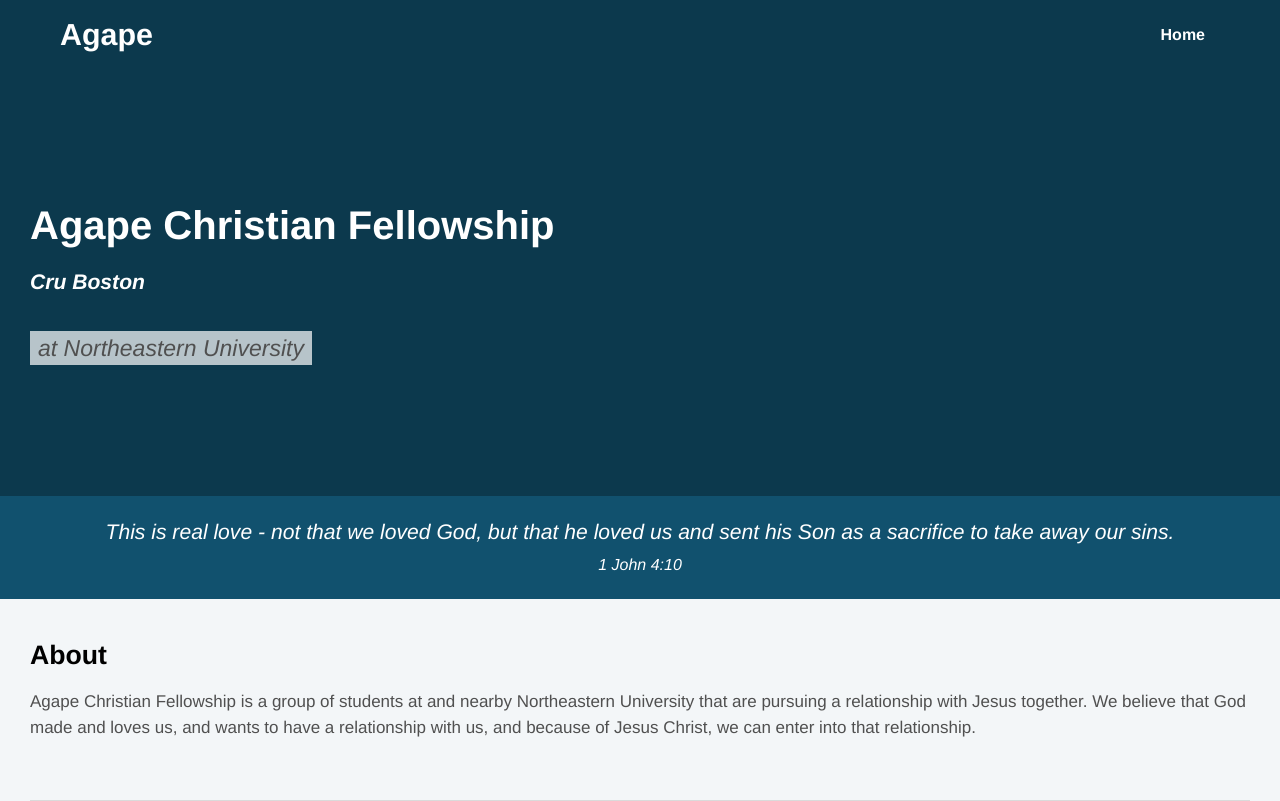
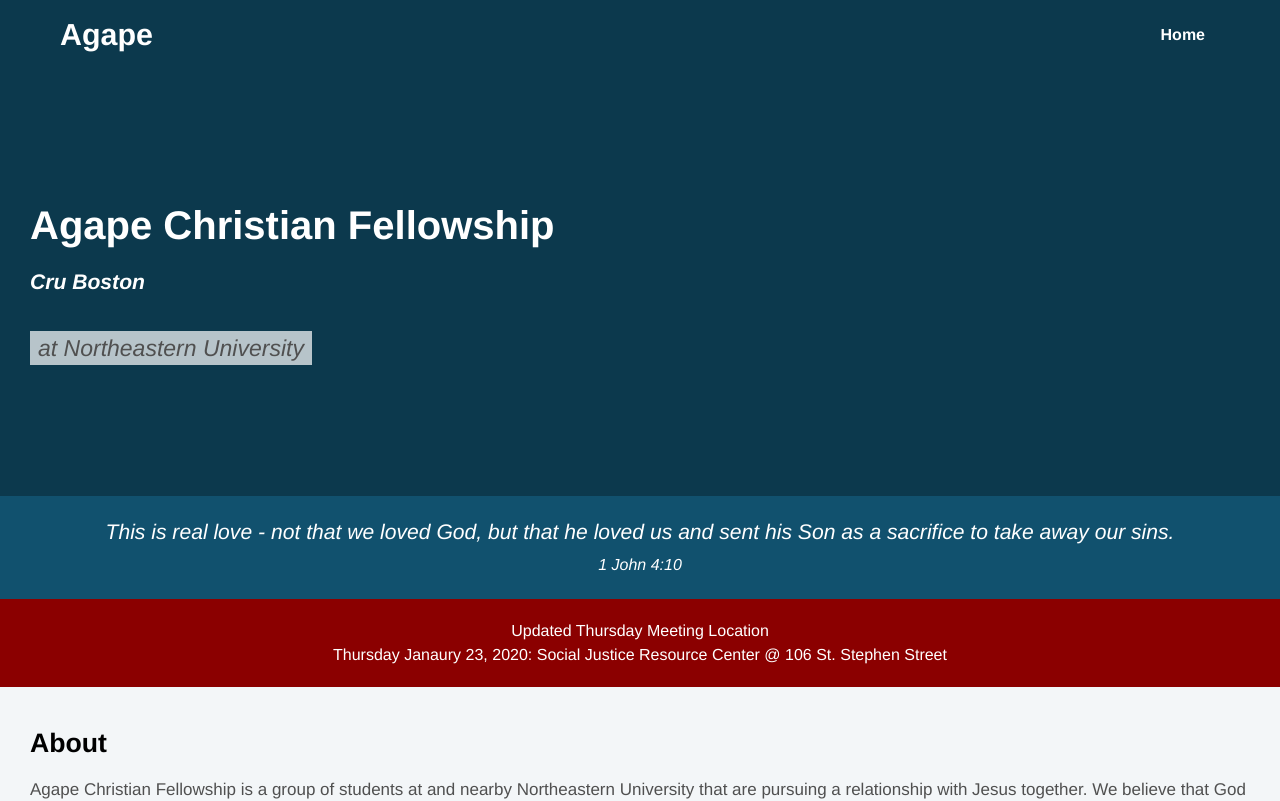
Before and after one commit to PatrickMcGrath29/nuagape-ui, a Nuxt app: page / in a window 1280 px wide. Shown: the top 801 px of the page. Built offline with nearby package versions, Linux system fonts and the light colour scheme.

Commit message:
Updating homepage content

```diff
--- a/assets/styles/pages/index.scss
+++ b/assets/styles/pages/index.scss
@@ -25,7 +25,15 @@
       font-size: $medium-font-size;
     }
   }
+
+  .homepage__alert {
+    color: white;
+    text-align: center;
+    padding: 20px;
+    background-color: darkred;
+  }
 }
+
 
 .heading-subtitle {
   font-size: $medium-font-size;
--- a/pages/index.vue
+++ b/pages/index.vue
@@ -20,6 +20,13 @@
           </em>
         </div>
       </div>
+      <div v-if="alert" class="homepage__alert">
+        <div class="container">
+          Updated Thursday Meeting Location
+          <br />
+          {{ meeting_info }}
+        </div>
+      </div>
     </div>
     <section class="container">
       <div class="content-group">
@@ -31,7 +38,8 @@
         <h3>Weekly Large Group Meetings</h3>
         <em class="meeting-info-text">
           Meeting Info
-          <br />Thursdays at 7:30PM in East Village 002
+          <br />
+          {{ meeting_info }}
         </em>
         <p>Every Thursday we come together as a large group to spend time in fellowship with each other, as we enjoy Jesus together. This year we're moving towards a em group format, where we can encourage each other and explore truth together. Everyone is welcome, regardless of your spiritual background or lack thereof. If you are only able to attend a meeting once a week we usually encourage people to come to the Thursday meetings because it is a really good way to experience the Church, the body of Christ, as we come together with complimentary gifts that all point to God.</p>
       </div>
@@ -79,29 +87,9 @@
   data: function() {
     return {
       upcomingEvents: [],
-      initiatives: [
-        {
-          id: 1,
-          description: 'Study ^ 2',
-          linkPath: '#',
-          imageUrl:
-            'https://images.unsplash.com/photo-1509559449230-59c948a61f51?ixlib=rb-1.2.1&ixid=eyJhcHBfaWQiOjEyMDd9&auto=format&fit=crop&w=3900&q=80'
-        },
-        {
-          id: 2,
-          description: 'Bridging the Divide',
-          linkPath: '#',
-          imageUrl:
-            'https://images.unsplash.com/photo-1509559449230-59c948a61f51?ixlib=rb-1.2.1&ixid=eyJhcHBfaWQiOjEyMDd9&auto=format&fit=crop&w=3900&q=80'
-        },
-        {
-          id: 3,
-          description: 'Mens Fellowship',
-          linkPath: '#',
-          imageUrl:
-            'https://images.unsplash.com/photo-1509559449230-59c948a61f51?ixlib=rb-1.2.1&ixid=eyJhcHBfaWQiOjEyMDd9&auto=format&fit=crop&w=3900&q=80'
-        }
-      ]
+      meeting_info:
+        'Thursday Janaury 23, 2020: Social Justice Resource Center @ 106 St. Stephen Street',
+      alert: true
     }
   }
 }
```
Also changed, not shown: 1 other file (tests, documents, lock files or other folders).
